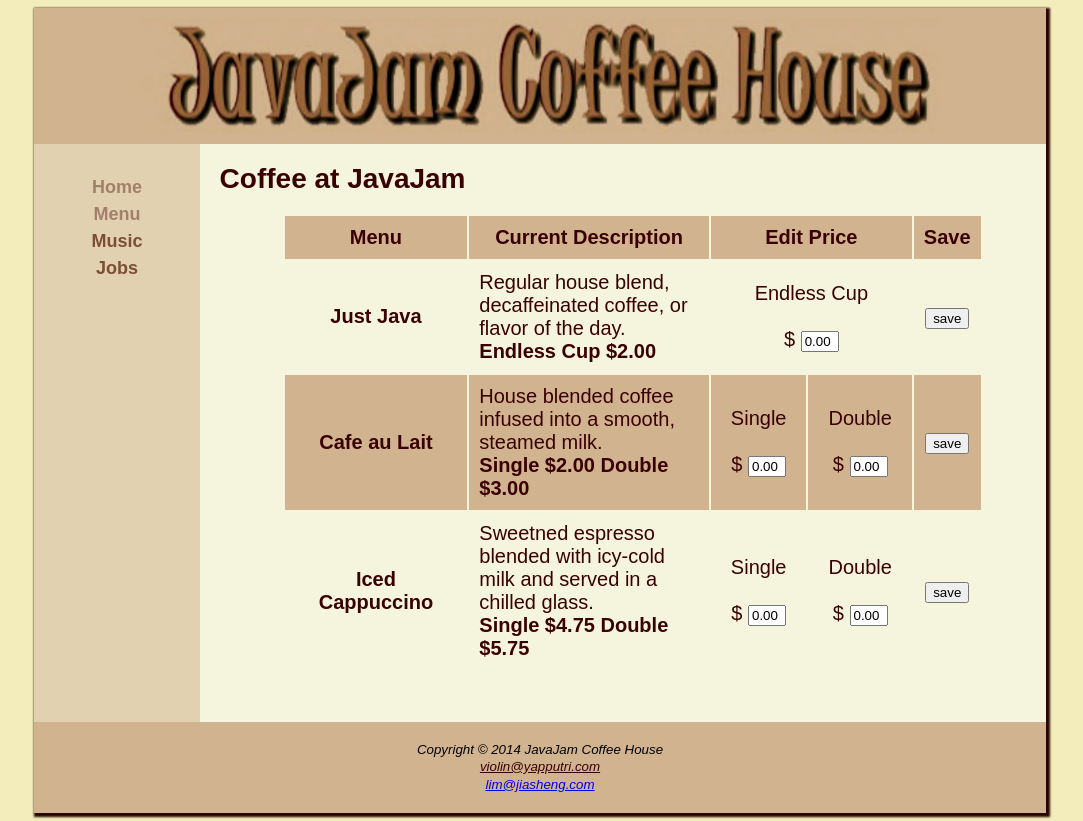
After one commit to violinyap/IE4717, a PHP site: page /update.html in a window 1280 px wide. The commit adds this page. Shown: the whole page, without its empty margins (100-1183 px from the left). Run offline with PHP 8.4, Linux system fonts and the light colour scheme.

Commit message:
case study 4i

```diff
--- a/CaseStudy_3/index.css
+++ b/CaseStudy_3/index.css
@@ -178,3 +178,7 @@ body {
 .form-button {
     padding: 10px;
 }
+
+.priceInput {
+    width: 30px;
+}
--- /dev/null
+++ b/CaseStudy_3/update.html
@@ -0,0 +1,96 @@
+<!doctype html>
+    <html lang="en">
+    <head>
+        <title>JavaJam Coffee House - Update Price</title>
+        <meta charset=“utf-8”>
+        <link rel="stylesheet" href="index.css">
+    </head>
+    <body>
+        <div class="wrapper">
+            <header class="header">
+                <img class="header-img" src="images/header.png" alt="JavaJam"/>
+            </header>
+            <div class="middle">
+                <nav class="navbar">
+                    <a class="navbar-menu active" href="index.html">Home</a>
+                    <a class="navbar-menu active" href="menu.html">Menu</a>
+                    <a class="navbar-menu" href="music.html">Music</a>
+                    <a class="navbar-menu" href="jobs.html">Jobs</a>
+                </nav>
+                <div class="content">
+                    <h1 class="content-title">Coffee at JavaJam</h1>
+                    <div class="content-wrapper">
+
+                        <table class="menu-table">
+                            <tr class="menu-row">
+                                <th>Menu</th>
+                                <th>Current Description</th>
+                                <th colspan="2">Edit Price</th>
+                                <th>Save</th>
+                            </tr>
+                            <tr class="menu-row">
+                                <td class="coffee-name"><strong>Just Java</strong></td>
+                                <td class="coffee-desc">
+                                    Regular house blend, decaffeinated coffee, or flavor of the day. <br>
+                                    <strong>Endless Cup $<span id="justjava-endless">2.00</span></strong>
+                                </td>
+                                <td class="coffee-type" colspan="2">
+                                    Endless Cup<br><br>
+                                    $ <input type="text" class="priceInput" name="JustJavaPrice" id="JJPrice" value="0.00">
+                                </td>
+                                <td class="coffee-total">
+                                  <button onclick="savePrice('justjava')">save</button>
+                                </td>
+                            </tr>
+                            <tr class="menu-row">
+                                <td class="coffee-name"><strong>Cafe au Lait</strong></td>
+                                <td class="coffee-desc">
+                                    House blended coffee infused into a smooth, steamed milk. <br>
+                                    <strong>
+                                      Single $<span id="aulait-single">2.00</span>
+                                      Double $<span id="aulait-double">3.00</span>
+                                    </strong>
+                                </td>
+                                <td class="coffee-type">
+                                  Single<br><br>
+                                    $ <input type="text" class="priceInput" name="ALPrice" id="ALPriceS" value="0.00">
+                                </td>
+                                <td class="coffee-type">Double<br><br>
+                                    $ <input type="text" class="priceInput" name="ALPrice" id="ALPriceD" value="0.00">
+                                </td>
+                                <td class="coffee-total">
+                                  <button onclick="savePrice('aulait')">save</button>
+                                </td>
+                            </tr>
+                            <tr class="menu-row">
+                                <td class="coffee-name"><strong>Iced Cappuccino</strong></td>
+                                <td class="coffee-desc">
+                                    Sweetned espresso blended with icy-cold milk and served in a chilled glass. <br>
+                                    <strong>
+                                      Single $<span id="cappuccino-single">4.75</span>
+                                      Double $<span id="cappuccino-double">5.75</span>
+                                    </strong>
+                                </td>
+                                <td class="coffee-type">Single<br><br>
+                                    $ <input type="text" class="priceInput" name="CPrice" id="CPriceS" value="0.00">
+                                </td>
+                                <td class="coffee-type">Double<br><br>
+                                    $ <input type="text" class="priceInput" name="CPrice" id="CPriceD" value="0.00">
+                                </td>
+                                <td class="coffee-total">
+                                  <button onclick="savePrice('cappuccino')">save</button>
+                                </td>
+                            </tr>
+                        </table>
+                    </div>
+                </div>
+            </div>
+            <footer class="footer">
+                <small class="footer-copy"><i>Copyright &copy; 2014 JavaJam Coffee House</i></small>
+                <a class="footer-email" href="mailto:violin@yapputri.com"><small><i>violin@yapputri.com</i></small></a>
+                <a href="mailto: lim@jiasheng.com"><small><i>lim@jiasheng.com</i></small></a>
+            </footer>
+        </div>
+        <script src="update.js"></script>
+    </body>
+</html>
--- /dev/null
+++ b/CaseStudy_3/update.js
@@ -0,0 +1,33 @@
+function savePrice(coffeeType) {
+  // TODO: handle non number input
+  switch (coffeeType) {
+    case 'justjava':
+      const newJJPrice = document.getElementById('JJPrice').value;
+      // post to database
+      document.getElementById('justjava-endless').innerHTML = parseFloat(newJJPrice).toFixed(2);
+      document.getElementById('JJPrice').value = 0.00;
+      break;
+
+    case 'aulait':
+      const newALSPrice = document.getElementById('ALPriceS').value;
+      const newALDPrice = document.getElementById('ALPriceD').value;
+
+      // post to database
+      document.getElementById('aulait-single').innerHTML = parseFloat(newALSPrice).toFixed(2);
+      document.getElementById('aulait-double').innerHTML = parseFloat(newALDPrice).toFixed(2);
+      document.getElementById('ALPriceS').value = 0;
+      document.getElementById('ALPriceD').value = 0;
+      break;
+
+    case 'cappuccino':
+      const newCSPrice = document.getElementById('CPriceS').value;
+      const newCDPrice = document.getElementById('CPriceD').value;
+
+      // post to database
+      document.getElementById('cappuccino-single').innerHTML = parseFloat(newCSPrice).toFixed(2);
+      document.getElementById('cappuccino-double').innerHTML = parseFloat(newCDPrice).toFixed(2);
+      document.getElementById('CPriceS').value = 0;
+      document.getElementById('CPriceD').value = 0;
+      break;
+  }
+}
```
